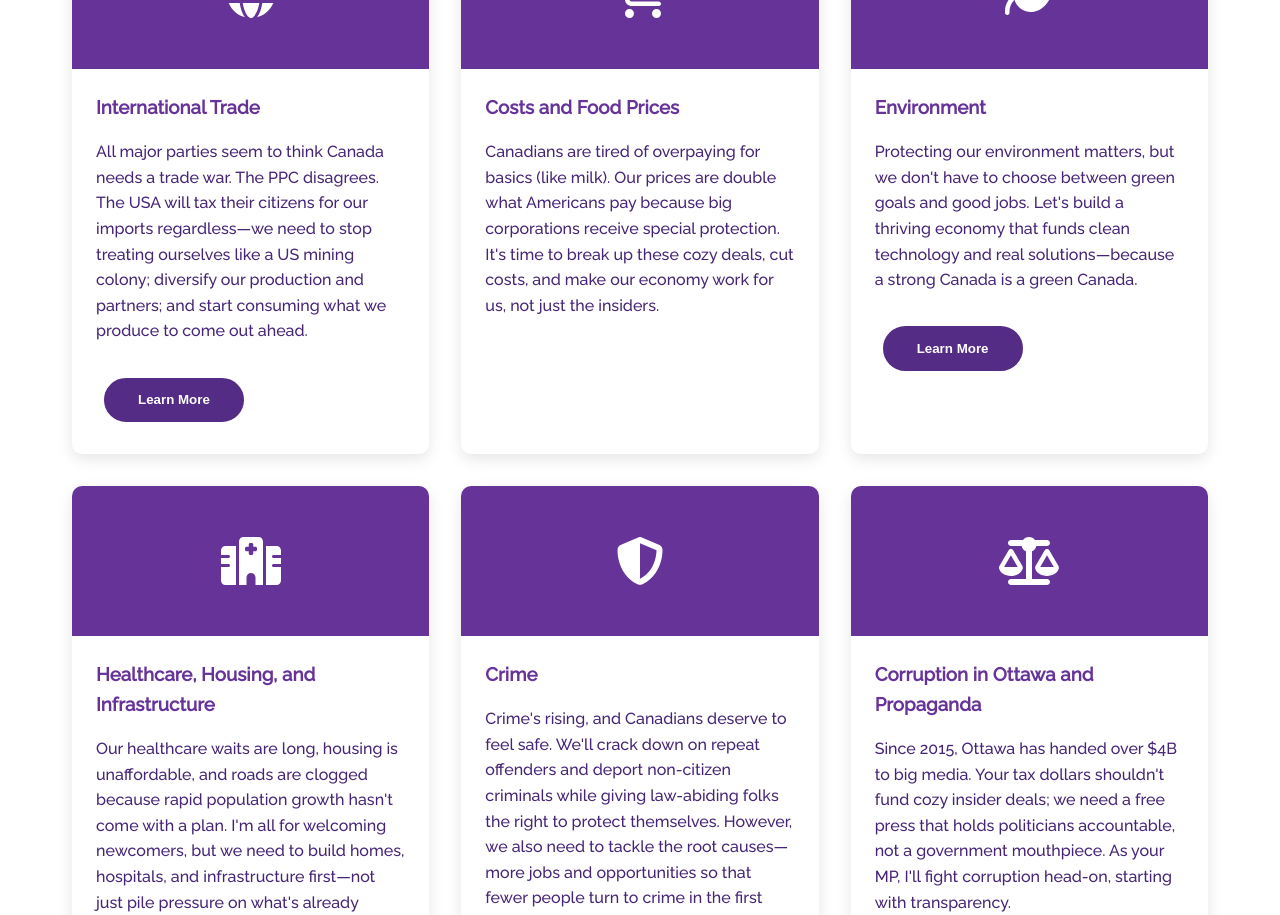
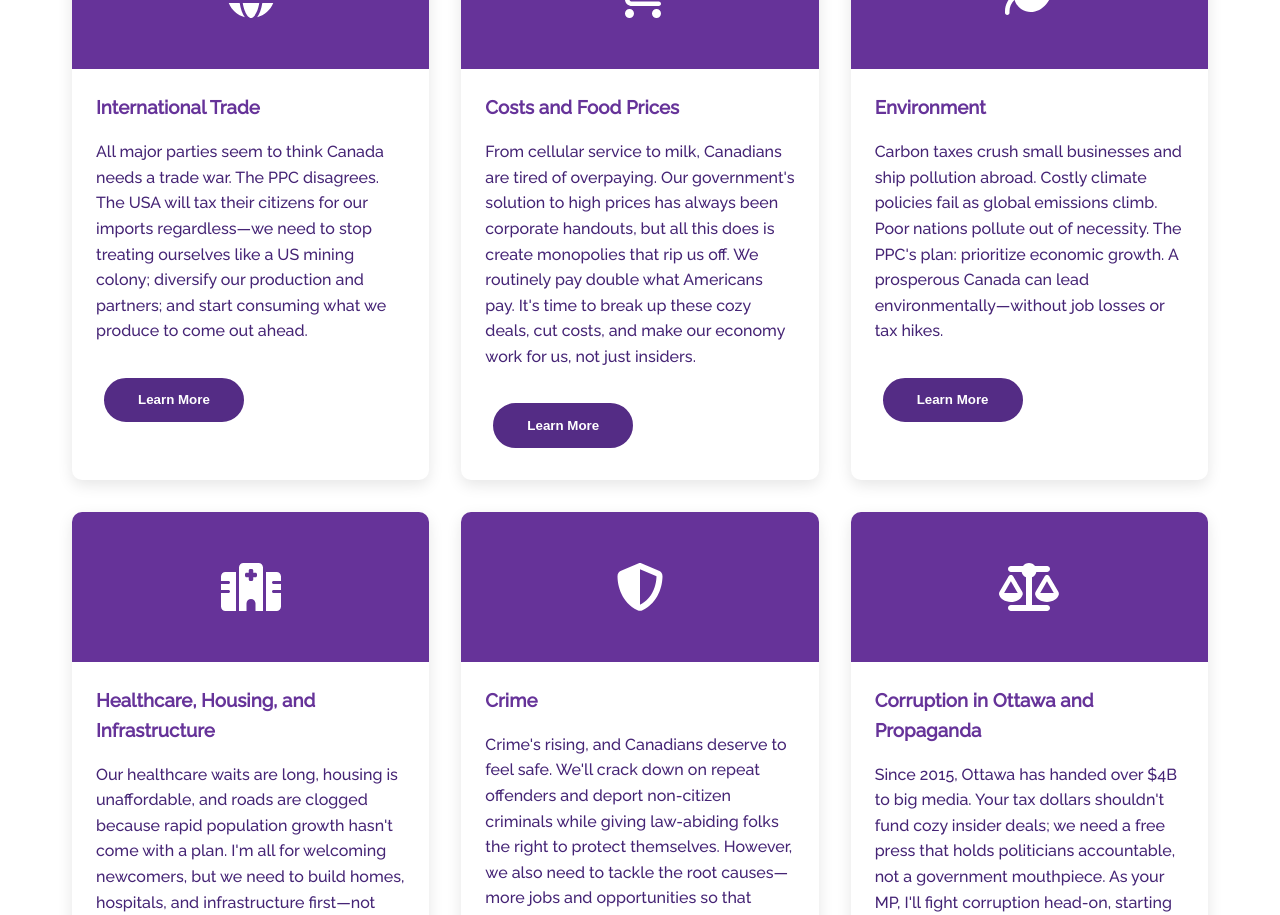
Before and after one commit to JSideris/vote-for-josh-ppc, a React (Create React App) app: page / in a window 1280 px wide. Shown: the part 2140-3055 px from the top of the page. Built offline with nearby package versions, Linux system fonts and the light colour scheme.

Commit message:
Cost and food sections.

```diff
--- a/src/components/Platform/Platform.css
+++ b/src/components/Platform/Platform.css
@@ -1,3 +1,9 @@
+iframe{
+	margin: 16px auto;
+	display: block;
+	border: none;
+}
+
 .platform {
 	display: grid;
 	grid-template-columns: repeat(auto-fit, minmax(300px, 1fr));
--- a/src/components/Platform/Platform.tsx
+++ b/src/components/Platform/Platform.tsx
@@ -35,10 +35,19 @@
 		{
 			icon: "faShoppingCart",
 			title: "Costs and Food Prices",
-			description: "Canadians are tired of overpaying for basics (like milk). Our prices are double what Americans pay because big corporations receive special protection. It's time to break up these cozy deals, cut costs, and make our economy work for us, not just the insiders.",
+			description: "From cellular service to milk, Canadians are tired of overpaying. Our government's solution to high prices has always been corporate handouts, but all this does is create monopolies that rip us off. We routinely pay double what Americans pay. It's time to break up these cozy deals, cut costs, and make our economy work for us, not just insiders.",
+			detailedTitle: "Government Meddling Makes Food Expensive",
 			detailedContent: (
 				<>
+					<h3>Let's Stop Supporting Cartels</h3>
+					<p>Canada's dairy industry is one of many <strong>cartels</strong> that has infected our government under the guise of something called "supply management." In reality, it's a <strong>racket</strong> that forces farmers to waste milk, cull livestock, punishes the innocent, and treats cheese like contraband. Dairy farmers are given a quota for how much milk they can produce. When they exceed that quota, they are forced to <strong>dump milk</strong>. Remeber this viedo next time you're being ripped off at the grocery store.</p>
 
+					<iframe width="560" height="315" src="https://www.youtube.com/embed/qzF3R2xe65o?si=SiWdmdBTKhwhp4Wa" title="YouTube video player" allow="accelerometer; autoplay; clipboard-write; encrypted-media; gyroscope; picture-in-picture; web-share"></iframe>
+
+					<p>These cartels have teeth. In 2019 Greek Orthodox nuns were fined $75,000 by dairy producers for selling milk without permission (<a href="https://www.cbc.ca/news/canada/montreal/nuns-milk-fine-1.5343543" target="_blank" rel="noopener">CBC News</a>), and a man smuggling cheese faced a $30,000 fine (<a href="https://nationalpost.com/news/canada/man-fined-30000-for-smuggling-almost-4000-kg-of-cheese-into-canada" target="_blank" rel="noopener">National Post</a>). The message to Canadians is clear: "compete with us, and we'll ruin your life". It's as if our country is being run by gangsters. It's a system rigged designed to maximize corporate profits using artificial shortages, all protected by the government. Unfortunately, these cartels are supported by every major party, including the Conservative Party of Canada. It's politically corrupt, and morally bankrupt.</p>
+
+					<h3>Vote for Change</h3>
+					<p>The PPC is the only party in Canada that is unilaterally against cartels. As your MP, I will fight against all forms of protectionism and corporate handouts so that our economy can be powered by a free and open merit-based market.</p>
 				</>
 			)
 		},
@@ -46,7 +55,7 @@
 		{
 			icon: "faLeaf",
 			title: "Environment",
-			description: "Protecting our environment matters, but we don't have to choose between green goals and good jobs. Let's build a thriving economy that funds clean technology and real solutions—because a strong Canada is a green Canada.",
+			description: "Carbon taxes crush small businesses and ship pollution abroad. Costly climate policies fail as global emissions climb. Poor nations pollute out of necessity. The PPC's plan: prioritize economic growth. A prosperous Canada can lead environmentally—without job losses or tax hikes.",
 			detailedTitle: "PPC's Economic Focus Beats the Climate Agenda",
 			detailedContent: (
 				<>
```
